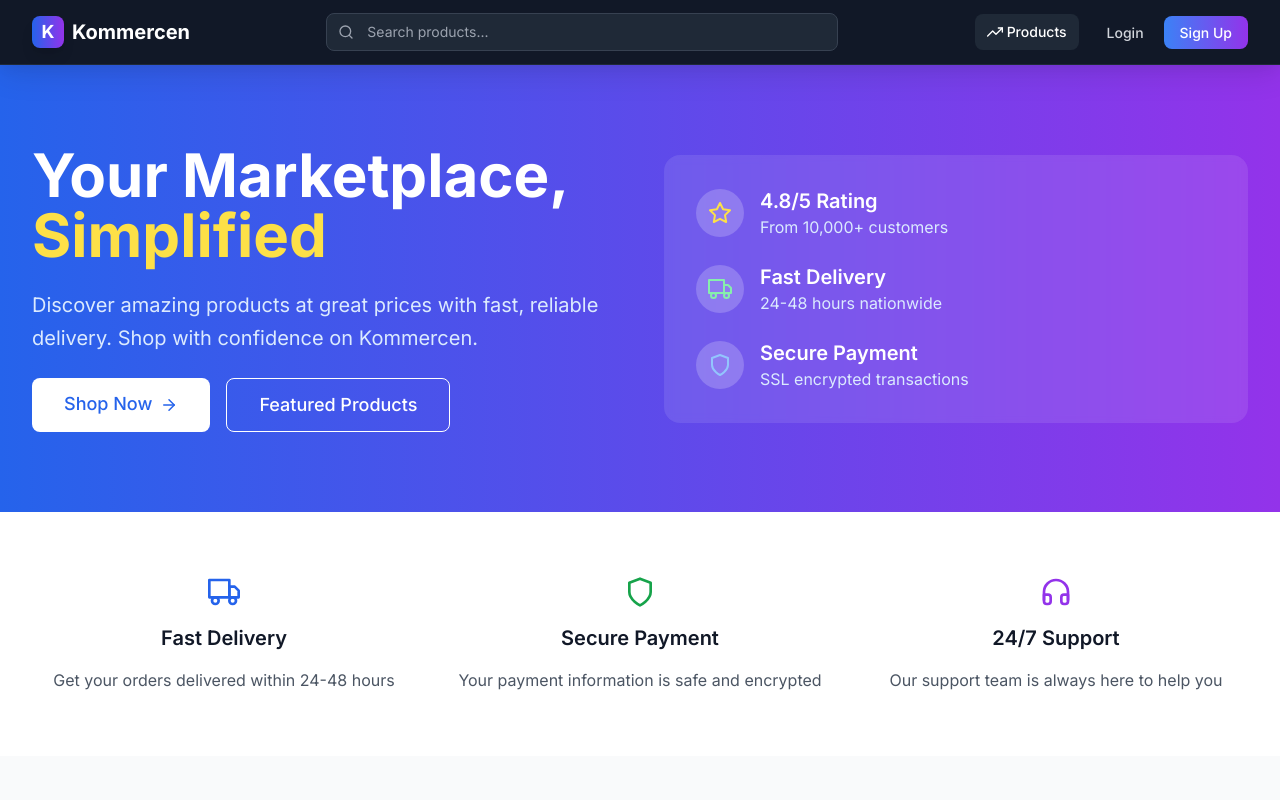
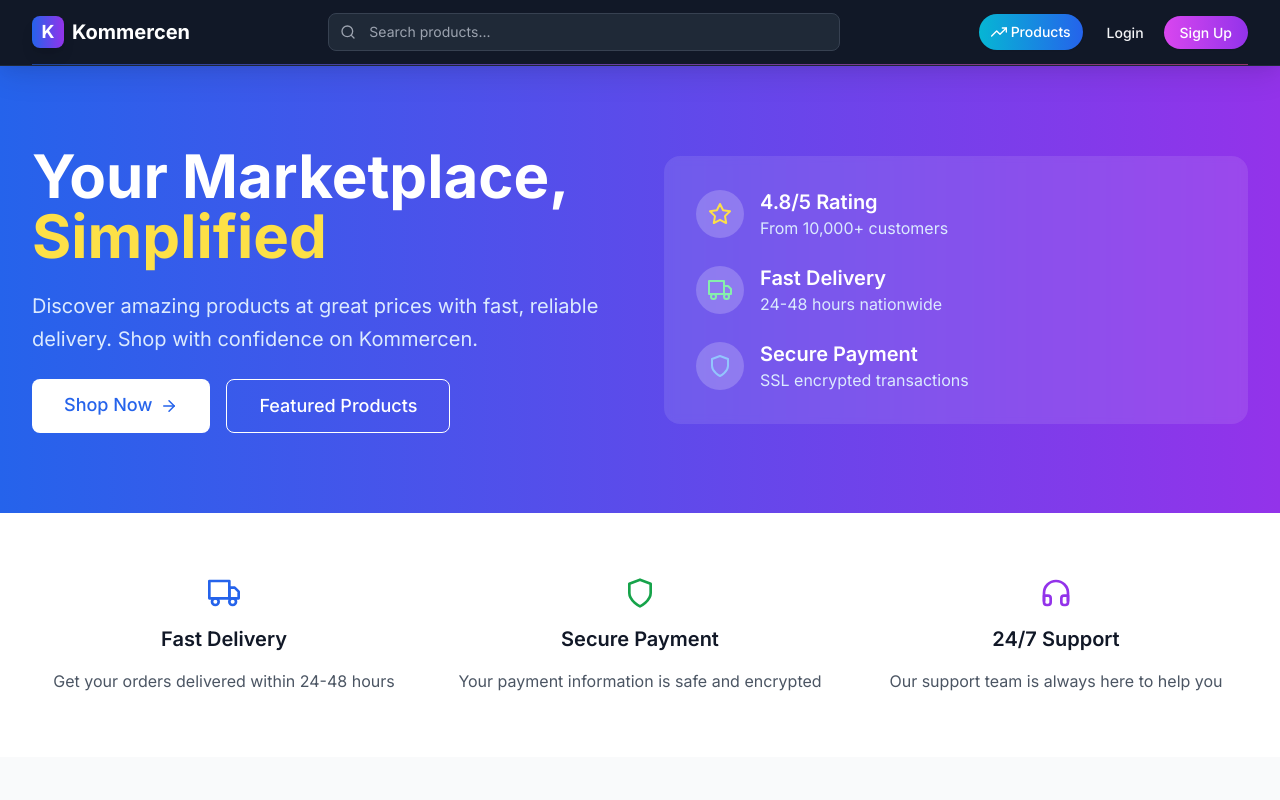
Before and after one commit to saurav-kumar-sah-dev/Kommercen, a React (Vite) app in the folder frontend/: page / in a window 1280 px wide. Shown: the top 800 px of the page. Built offline with nearby package versions, Linux system fonts and the light colour scheme; no server answers.

Commit message:
UI: align navbar with footer theme; add footer credit; improve contrast; add brand gradient utilities

```diff
--- a/frontend/src/components/layout/Navbar.jsx
+++ b/frontend/src/components/layout/Navbar.jsx
@@ -1,5 +1,6 @@
 import { useState } from 'react'
 import { Link, useNavigate } from 'react-router-dom'
+import { useLocation } from 'react-router-dom'
 import { useAuth } from '../../context/AuthContext'
 import { useCart } from '../../context/CartContext'
 import { motion, AnimatePresence } from 'framer-motion'
@@ -27,6 +28,12 @@ const Navbar = () => {
   const { isAuthenticated, user, logout } = useAuth()
   const { totalItems } = useCart()
   const navigate = useNavigate()
+  const location = useLocation()
+
+  const isActive = (path) => {
+    if (path === '/') return location.pathname === '/'
+    return location.pathname.startsWith(path)
+  }
 
   const handleSearch = (e) => {
     e.preventDefault()
@@ -81,11 +88,11 @@ const Navbar = () => {
           </form>
 
           {/* Desktop Navigation */}
-          <div className="hidden md:flex items-center space-x-4">
+          <div className="hidden md:flex items-center space-x-3">
             <motion.div whileHover={{ scale: 1.05 }} whileTap={{ scale: 0.95 }}>
               <Link
                 to="/products"
-                className="flex items-center space-x-1 px-3 py-2 bg-gray-800 rounded-lg text-white hover:bg-gray-700 transition-all duration-300 text-sm font-medium"
+                className={`flex items-center space-x-1 px-3 py-2 rounded-full text-white transition-all duration-300 text-sm font-medium shadow-sm ${isActive('/products') ? 'bg-gradient-to-r from-cyan-400 to-blue-500 ring-2 ring-white/30' : 'bg-gradient-to-r from-cyan-500 to-blue-600 hover:brightness-110'}`}
               >
                 <FiTrendingUp className="w-4 h-4" />
                 <span>Products</span>
@@ -98,7 +105,7 @@ const Navbar = () => {
                 <motion.div whileHover={{ scale: 1.05 }} whileTap={{ scale: 0.95 }}>
                   <Link
                     to="/admin"
-                    className="flex items-center space-x-1 px-3 py-2 bg-gradient-to-r from-orange-500 to-red-500 rounded-lg text-white hover:from-orange-600 hover:to-red-600 transition-all duration-300 text-sm font-medium"
+                    className={`flex items-center space-x-1 px-3 py-2 rounded-full text-white transition-all duration-300 text-sm font-medium shadow-sm ${isActive('/admin') ? 'bg-gradient-to-r from-amber-400 to-rose-500 ring-2 ring-white/30' : 'bg-gradient-to-r from-amber-500 to-rose-600 hover:brightness-110'}`}
                   >
                     <FiStar className="w-4 h-4" />
                     <span>Admin</span>
@@ -107,7 +114,7 @@ const Navbar = () => {
                 <motion.div whileHover={{ scale: 1.05 }} whileTap={{ scale: 0.95 }}>
                   <Link
                     to="/admin/products"
-                    className="flex items-center space-x-1 px-3 py-2 bg-gradient-to-r from-green-500 to-emerald-500 rounded-lg text-white hover:from-green-600 hover:to-emerald-600 transition-all duration-300 text-sm font-medium"
+                    className={`flex items-center space-x-1 px-3 py-2 rounded-full text-white transition-all duration-300 text-sm font-medium shadow-sm ${isActive('/admin/products') ? 'bg-gradient-to-r from-emerald-400 to-green-500 ring-2 ring-white/30' : 'bg-gradient-to-r from-emerald-500 to-green-600 hover:brightness-110'}`}
                   >
                     <FiPlus className="w-4 h-4" />
                     <span>Add</span>
@@ -119,13 +126,13 @@ const Navbar = () => {
             {isAuthenticated ? (
               <>
                 <motion.div whileHover={{ scale: 1.05 }} whileTap={{ scale: 0.95 }}>
-                  <Link to="/cart" title={`Cart (${totalItems})`} className="relative inline-flex h-10 w-10 items-center justify-center rounded-full bg-gray-800 text-white hover:bg-gray-700 transition-colors duration-300">
+                  <Link to="/cart" title={`Cart (${totalItems})`} className={`relative inline-flex h-10 w-10 items-center justify-center rounded-full text-white transition-colors duration-300 shadow-sm ${isActive('/cart') ? 'bg-gradient-to-br from-indigo-400 to-violet-600 ring-2 ring-white/30' : 'bg-gradient-to-br from-indigo-500 to-violet-700 hover:brightness-110'}`}>
                     <FiShoppingCart className="w-5 h-5" />
                     {totalItems > 0 && (
                       <motion.span
                         initial={{ scale: 0, rotate: -180 }}
                         animate={{ scale: 1, rotate: 0 }}
-                        className="absolute top-0 right-0 translate-x-1/2 -translate-y-1/2 z-10 bg-red-500 text-white text-[10px] rounded-full min-w-[16px] h-[16px] px-1 flex items-center justify-center font-bold leading-none shadow-md ring-2 ring-gray-900"
+                        className="absolute top-0 right-0 translate-x-1/2 -translate-y-1/2 z-10 bg-pink-500 text-white text-[10px] rounded-full min-w-[16px] h-[16px] px-1 flex items-center justify-center font-bold leading-none shadow-md ring-2 ring-gray-900"
                       >
                         {totalItems > 99 ? '99+' : totalItems}
                       </motion.span>
@@ -138,7 +145,7 @@ const Navbar = () => {
                     whileHover={{ scale: 1.05 }}
                     whileTap={{ scale: 0.95 }}
                     onClick={() => setIsProfileOpen(!isProfileOpen)}
-                    className="flex items-center space-x-2 px-3 py-2 bg-gray-800 rounded-lg text-white hover:bg-gray-700 transition-all duration-300 text-sm font-medium"
+                    className="flex items-center space-x-2 px-3 py-2 rounded-full text-white transition-all duration-300 text-sm font-medium bg-white/5 border border-white/10 hover:bg-white/10"
                   >
                     <span className="inline-flex h-7 w-7 items-center justify-center overflow-hidden rounded-full bg-gray-700">
                       {user?.avatar ? (
@@ -163,11 +170,11 @@ const Navbar = () => {
                         animate={{ opacity: 1, y: 0, scale: 1 }}
                         exit={{ opacity: 0, y: -10, scale: 0.95 }}
                         transition={{ duration: 0.2 }}
-                        className="absolute right-0 mt-2 w-56 bg-gray-800 backdrop-blur-md rounded-2xl shadow-2xl border border-gray-700 py-2 z-50"
+                        className="absolute right-0 mt-2 w-56 bg-gradient-to-b from-gray-900/90 to-gray-800/90 backdrop-blur-md rounded-2xl shadow-2xl border border-white/10 py-2 z-50"
                       >
                         <Link
                           to="/profile"
-                          className="flex items-center px-4 py-3 text-gray-300 hover:bg-gray-700 hover:text-white transition-all duration-300"
+                          className="flex items-center px-4 py-3 text-gray-200 hover:bg-white/10 hover:text-white transition-all duration-300"
                           onClick={() => setIsProfileOpen(false)}
                         >
                           <FiSettings className="w-4 h-4 mr-3 text-blue-400" />
@@ -175,16 +182,16 @@ const Navbar = () => {
                         </Link>
                         <Link
                           to="/orders"
-                          className="flex items-center px-4 py-3 text-gray-300 hover:bg-gray-700 hover:text-white transition-all duration-300"
+                          className="flex items-center px-4 py-3 text-gray-200 hover:bg-white/10 hover:text-white transition-all duration-300"
                           onClick={() => setIsProfileOpen(false)}
                         >
                           <FiUser className="w-4 h-4 mr-3 text-green-400" />
                           <span className="font-medium">Orders</span>
                         </Link>
-                        <div className="border-t border-gray-700 my-1"></div>
+                        <div className="border-t border-white/10 my-1"></div>
                         <button
                           onClick={handleLogout}
-                          className="flex items-center w-full px-4 py-3 text-gray-300 hover:bg-gray-700 hover:text-white transition-all duration-300"
+                          className="flex items-center w-full px-4 py-3 text-gray-200 hover:bg-white/10 hover:text-white transition-all duration-300"
                         >
                           <FiLogOut className="w-4 h-4 mr-3 text-red-400" />
                           <span className="font-medium">Logout</span>
@@ -199,7 +206,7 @@ const Navbar = () => {
                 <motion.div whileHover={{ scale: 1.05 }} whileTap={{ scale: 0.95 }}>
                   <Link
                     to="/login"
-                    className="px-3 py-2 text-gray-300 hover:text-white transition-colors text-sm font-medium"
+                    className="px-3 py-2 text-gray-100 hover:text-white transition-colors text-sm font-medium"
                   >
                     Login
                   </Link>
@@ -207,7 +214,7 @@ const Navbar = () => {
                 <motion.div whileHover={{ scale: 1.05 }} whileTap={{ scale: 0.95 }}>
                   <Link
                     to="/register"
-                    className="px-4 py-2 bg-gradient-to-r from-blue-500 to-purple-600 text-white rounded-lg hover:from-blue-600 hover:to-purple-700 transition-all duration-300 text-sm font-medium"
+                    className="px-4 py-2 bg-gradient-to-r from-fuchsia-500 to-purple-600 text-white rounded-full hover:from-fuchsia-600 hover:to-purple-700 transition-all duration-300 text-sm font-medium shadow-sm"
                   >
                     Sign Up
                   </Link>
@@ -221,7 +228,7 @@ const Navbar = () => {
             whileHover={{ scale: 1.1 }}
             whileTap={{ scale: 0.9 }}
             onClick={() => setIsMenuOpen(!isMenuOpen)}
-            className="md:hidden p-2 bg-gray-800 rounded-lg text-white hover:bg-gray-700 transition-all duration-300"
+            className="md:hidden p-2 rounded-xl text-white transition-all duration-300 bg-white/10 border border-white/10 hover:bg-white/20"
           >
             <AnimatePresence mode="wait">
               {isMenuOpen ? (
@@ -248,7 +255,8 @@ const Navbar = () => {
             </AnimatePresence>
           </motion.button>
         </div>
-
+        {/* Accent top border to match footer */}
+        <div className="h-px w-full bg-gradient-to-r from-blue-600/60 via-purple-500/60 to-pink-500/60" />
         {/* Mobile Menu */}
         <AnimatePresence>
           {isMenuOpen && (
@@ -257,7 +265,7 @@ const Navbar = () => {
               animate={{ opacity: 1, height: "auto" }}
               exit={{ opacity: 0, height: 0 }}
               transition={{ duration: 0.3 }}
-              className="md:hidden border-t border-gray-800 py-6"
+              className="md:hidden border-t border-white/10 py-6 bg-gradient-to-b from-gray-900/80 to-gray-800/80"
             >
               {/* Mobile Search */}
               <motion.form
@@ -273,9 +281,9 @@ const Navbar = () => {
                     placeholder="Search products..."
                     value={searchQuery}
                     onChange={(e) => setSearchQuery(e.target.value)}
-                    className="w-full pl-10 pr-4 py-2 bg-gray-800 border border-gray-700 rounded-lg focus:outline-none focus:ring-2 focus:ring-blue-500/50 focus:border-blue-500 transition-all duration-300 text-white placeholder-gray-400 text-sm"
+                    className="w-full pl-10 pr-4 py-2 rounded-xl bg-white/5 border border-white/10 text-white placeholder-gray-300/80 shadow-inner focus:outline-none focus:ring-2 focus:ring-fuchsia-500/50 focus:border-fuchsia-500 transition-all duration-300 text-sm"
                   />
-                  <FiSearch className="absolute left-3 top-1/2 transform -translate-y-1/2 text-gray-400 w-4 h-4" />
+                  <FiSearch className="absolute left-3 top-1/2 transform -translate-y-1/2 text-gray-300/80 w-4 h-4" />
                 </div>
               </motion.form>
 
@@ -289,7 +297,7 @@ const Navbar = () => {
                 <motion.div whileHover={{ scale: 1.02 }} whileTap={{ scale: 0.98 }}>
                   <Link
                     to="/"
-                    className="flex items-center space-x-2 px-3 py-2 bg-gray-800 rounded-lg text-white hover:bg-gray-700 transition-all duration-300 text-sm"
+                    className={`flex items-center space-x-2 px-3 py-2 rounded-lg text-white transition-all duration-300 text-sm ${isActive('/') ? 'bg-white/15 ring-1 ring-white/20' : 'bg-white/5 hover:bg-white/10'}`}
                     onClick={() => setIsMenuOpen(false)}
                   >
                     <FiHome className="w-5 h-5" />
@@ -300,7 +308,7 @@ const Navbar = () => {
                 <motion.div whileHover={{ scale: 1.02 }} whileTap={{ scale: 0.98 }}>
                   <Link
                     to="/products"
-                    className="flex items-center space-x-2 px-3 py-2 bg-gray-800 rounded-lg text-white hover:bg-gray-700 transition-all duration-300 text-sm"
+                    className={`flex items-center space-x-2 px-3 py-2 rounded-lg text-white transition-all duration-300 text-sm ${isActive('/products') ? 'bg-gradient-to-r from-cyan-500 to-blue-600 ring-1 ring-white/20' : 'bg-gradient-to-r from-cyan-500/90 to-blue-600/90 hover:from-cyan-500 hover:to-blue-600'}`}
                     onClick={() => setIsMenuOpen(false)}
                   >
                     <FiTrendingUp className="w-5 h-5" />
--- a/frontend/src/index.css
+++ b/frontend/src/index.css
@@ -43,6 +43,44 @@
 }
 
 @layer utilities {
+  .bg-animated-gradient {
+    background-image: linear-gradient(90deg,
+      rgba(17,24,39,0.92) 0%,
+      rgba(17,24,39,0.92) 8%,
+      rgba(236,72,153,0.28) 16%,
+      rgba(245,158,11,0.28) 24%,
+      rgba(250,204,21,0.28) 32%,
+      rgba(34,197,94,0.28) 40%,
+      rgba(34,211,238,0.28) 48%,
+      rgba(99,102,241,0.28) 56%,
+      rgba(168,85,247,0.28) 64%,
+      rgba(236,72,153,0.28) 72%,
+      rgba(17,24,39,0.92) 100%
+    );
+    background-size: 400% 100%;
+    animation: rainbowShift 18s ease infinite;
+  }
+
+  /* Brand pink → purple gradient */
+  .bg-brand-gradient {
+    background-image: linear-gradient(90deg, #ff4ec7, #7c3aed);
+  }
+
+  .underline-brand {
+    background-image: linear-gradient(90deg, #ff4ec7, #7c3aed);
+  }
+
+  .rainbow-underline {
+    background-image: linear-gradient(90deg, #ec4899, #f59e0b, #fde047, #22c55e, #22d3ee, #6366f1, #a855f7, #ec4899);
+    background-size: 200% 100%;
+    animation: rainbowShift 14s linear infinite;
+  }
+
+  @keyframes rainbowShift {
+    0% { background-position: 0% 50%; }
+    50% { background-position: 100% 50%; }
+    100% { background-position: 0% 50%; }
+  }
   .text-gradient {
     @apply bg-gradient-to-r from-blue-600 to-purple-600 bg-clip-text text-transparent;
   }
```
